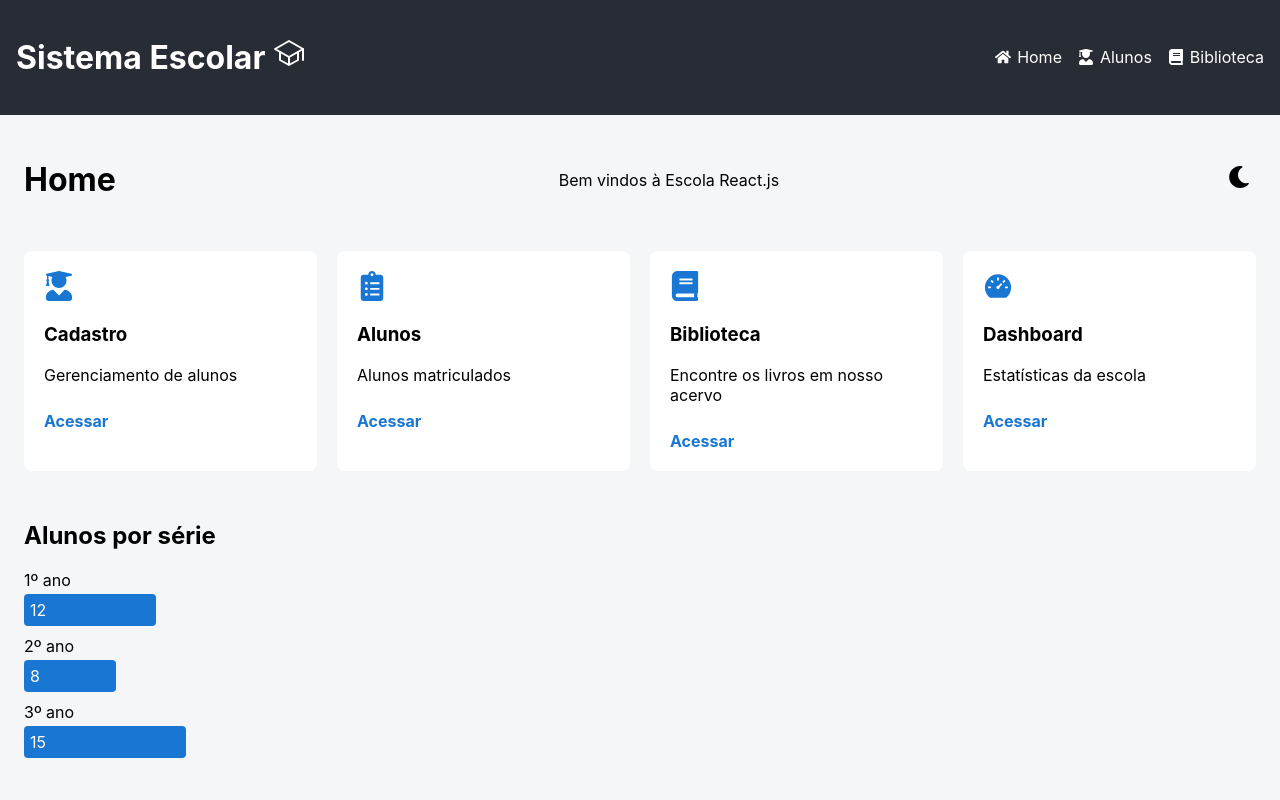
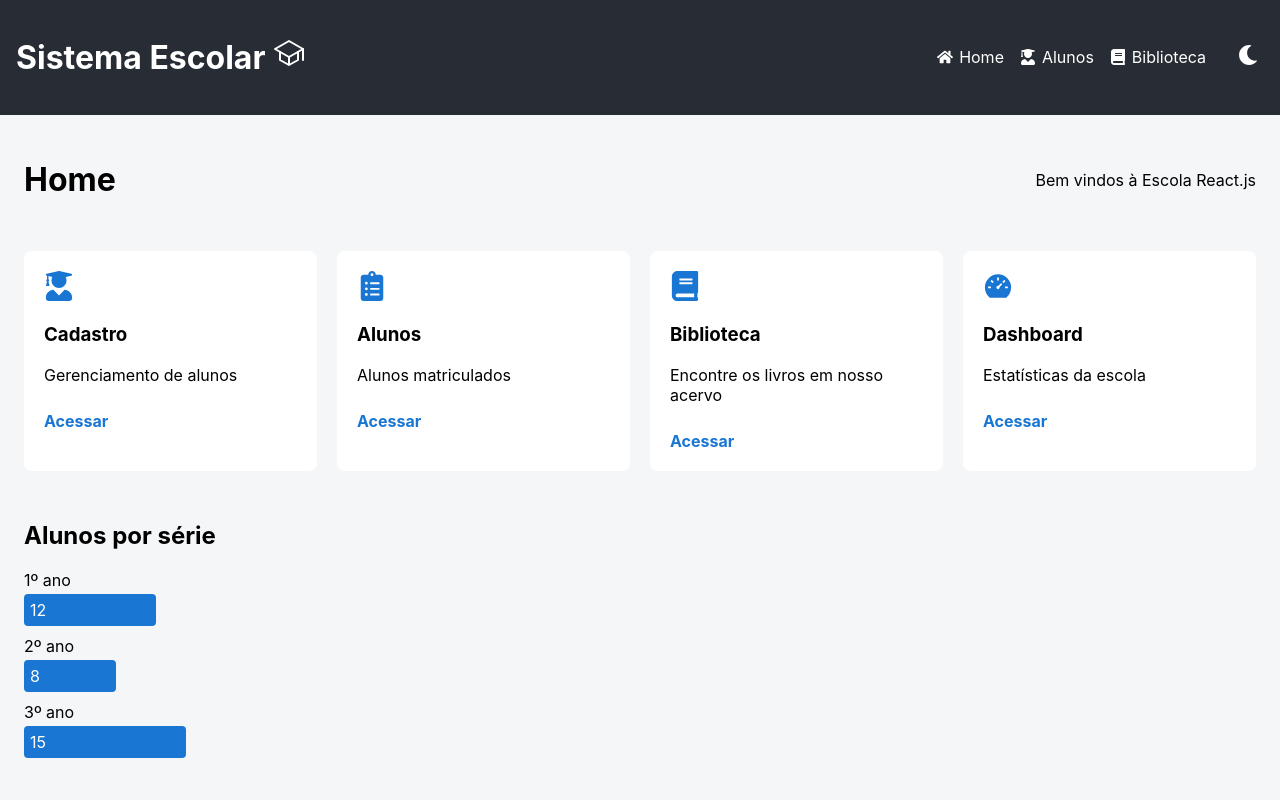
Before and after one commit to fernandoschuab/sistema-escolar-pos-ifsudeste, a React (Create React App) app: page / in a window 1280 px wide. Shown: the top 800 px of the page. Built offline with nearby package versions, Linux system fonts and the light colour scheme.

Commit message:
Desafio 4 - Modo Escuro em todo o sitema

```diff
--- a/src/App.js
+++ b/src/App.js
@@ -1,4 +1,5 @@
 import { BrowserRouter, Route, Routes } from "react-router-dom";
+import { useState, useEffect } from "react";
 import Header from "./components/Header";
 import Home from "./pages/Home";
 import Footer from "./components/Footer";
@@ -8,16 +9,26 @@ import Alunos from './pages/Alunos';
 import Biblioteca from './pages/Biblioteca';
 import Dashboard from './pages/Dashboard';
 
+function App() {
 
-function App() {
+  const [darkMode, setDarkMode] = useState(false);
+
+  useEffect(() => {
+    if (darkMode) {
+      document.body.classList.add('dark');
+    } else {
+      document.body.classList.remove('dark');
+    }
+  }, [darkMode]);
+
   return (
       <BrowserRouter>
 
-        <Header/>
+        <Header darkMode={darkMode} setDarkMode={setDarkMode} />
 
         <main>
           <Routes>
-            <Route path='/' element={<Home/>} />
+            <Route path='/' element={<Home darkMode={darkMode}/>} />
             <Route path='/cadastarAlunos' element={<CadastrarAlunos/>} />
             <Route path='/cadastrarLivros' element={<CadastrarLivros/>} />
             <Route path='/Alunos' element={<Alunos/>} />
--- a/src/components/Header.js
+++ b/src/components/Header.js
@@ -1,9 +1,9 @@
 import {Link} from 'react-router-dom';
 import styles from './Header.module.css';
-import {FaHome, FaUserGraduate, FaBook} from 'react-icons/fa';
+import {FaHome, FaUserGraduate, FaBook, FaSun, FaMoon} from 'react-icons/fa';
 import {IoSchoolOutline} from 'react-icons/io5'
 
-function Header(){
+function Header({ darkMode, setDarkMode }){
 
     return(
         <header className={styles.header}>
@@ -19,6 +19,12 @@ function Header(){
                 <Link to='/biblioteca'>
                     <FaBook/> Biblioteca
                 </Link>
+                <button
+                    onClick={() => setDarkMode(!darkMode)}
+                    style={{background: 'transparent', border: 'none', color: 'inherit', fontSize: '20px', cursor: 'pointer', marginLeft: '10px'}}
+                >
+                    {darkMode ? <FaSun/> : <FaMoon/>}
+                </button>
             </nav>
         </header>
     );
--- a/src/index.css
+++ b/src/index.css
@@ -5,9 +5,37 @@ body {
     sans-serif;
   -webkit-font-smoothing: antialiased;
   -moz-osx-font-smoothing: grayscale;
+  transition: background 0.3s, color 0.3s;
 }
 
 code {
   font-family: source-code-pro, Menlo, Monaco, Consolas, 'Courier New',
     monospace;
 }
+
+body.dark {
+  background-color: #121212;
+  color: #fff;
+}
+
+body.dark div[class*="container"] {
+  background-color: #1f1f1f !important;
+  color: #fff !important;
+}
+
+body.dark div[class*="item"] {
+  background-color: #2c2c2c !important;
+  color: #fff !important;
+}
+
+body.dark table,
+body.dark th,
+body.dark td {
+  color: #fff;
+}
+
+body.dark input {
+  background-color: #333;
+  color: #fff;
+  border-color: #555;
+}
--- a/src/pages/Home.js
+++ b/src/pages/Home.js
@@ -1,12 +1,9 @@
-import { useState } from 'react';
 import styles from './Home.module.css';
-import {FaSun, FaMoon, FaUserGraduate, FaClipboardList, FaBook} from 'react-icons/fa';
+import {FaUserGraduate, FaClipboardList, FaBook} from 'react-icons/fa';
 import {Link} from 'react-router-dom';
 import {AiFillDashboard} from 'react-icons/ai'
 
-function Home(){
-
-    const[darkMode, setDarkMode] = useState(false);
+function Home({ darkMode }){
 
     const alunosPorSerie = [
         {serie: '1º ano', total: 12},
@@ -21,13 +18,6 @@ function Home(){
             <header className={styles.header}>
                 <h1>Home</h1>
                 <p>Bem vindos à Escola React.js</p>
-
-                <button
-                    className={styles.themeBtn}
-                    onClick={() => setDarkMode(!darkMode)}
-                >
-                    {darkMode ? <FaSun/> : <FaMoon/>}
-                </button>
             </header>
 
             <section className={styles.cards}>
```
